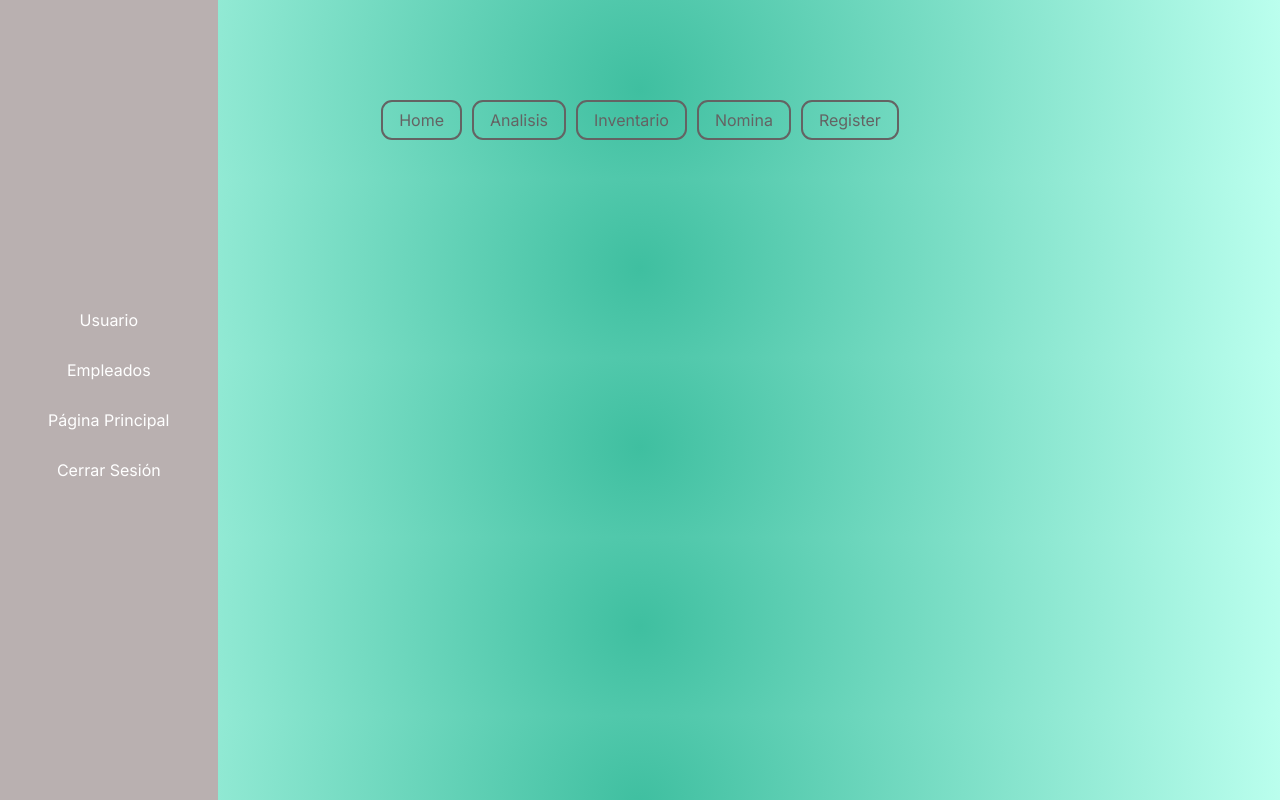
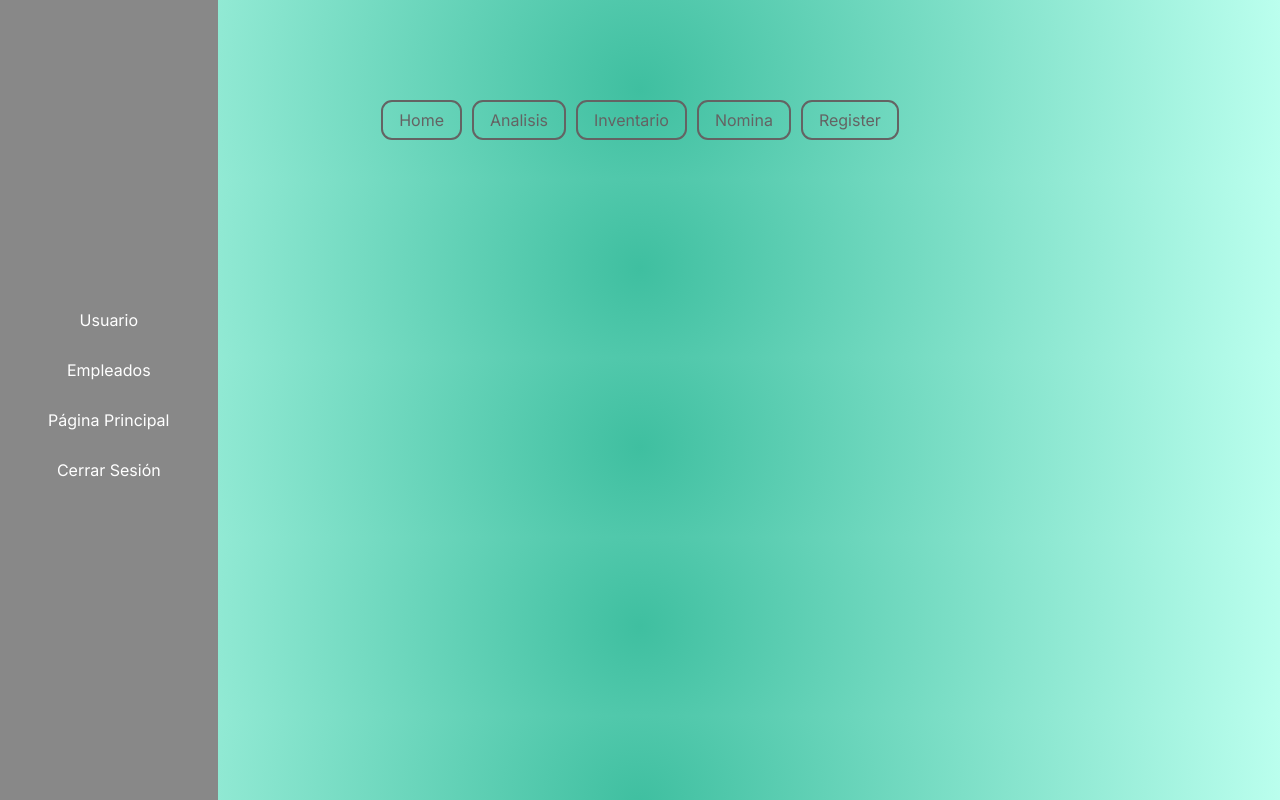
Before and after one commit to gabadabaduu/FrontEndProyectoArqui, a Next.js app in the folder arquitienda/: page /Home in a window 1280 px wide. Built offline with nearby package versions, Linux system fonts and the light colour scheme.

Commit message:
botones de landing page

```diff
--- a/arquitienda/src/app/components/navbar.module.css
+++ b/arquitienda/src/app/components/navbar.module.css
@@ -1,13 +1,13 @@
 .navbar {
   width: 17%;
   min-height: 100vh; /* Asegura que la barra de navegación tenga al menos el alto de la ventana */
-  background-color: #b9b0b0;
+  background-color: #888888;
   position: fixed;
   display: flex; /* Habilita flexbox para este contenedor */
   flex-direction: column; /* Los elementos hijos se apilan verticalmente */
-  align-items: center; /* Centra los elementos hijos horizontalmente */
-  justify-content: center; /* Centra los elementos hijos verticalmente */
-  padding: 0; /* Ajusta el padding según sea necesario */
+  align-items: center;
+  justify-content: center;
+  padding: 0;
 }
 
 .navbarList {
--- a/arquitienda/src/app/page.tsx
+++ b/arquitienda/src/app/page.tsx
@@ -15,6 +15,9 @@ const Home = () => {
               <li>
                 <Link href="login">Iniciar Sesión</Link>
               </li>
+              <li>
+                <Link href="precios">Conoce nuestros precios</Link>
+              </li>
             </ul>
           </nav>
         </header>
```
